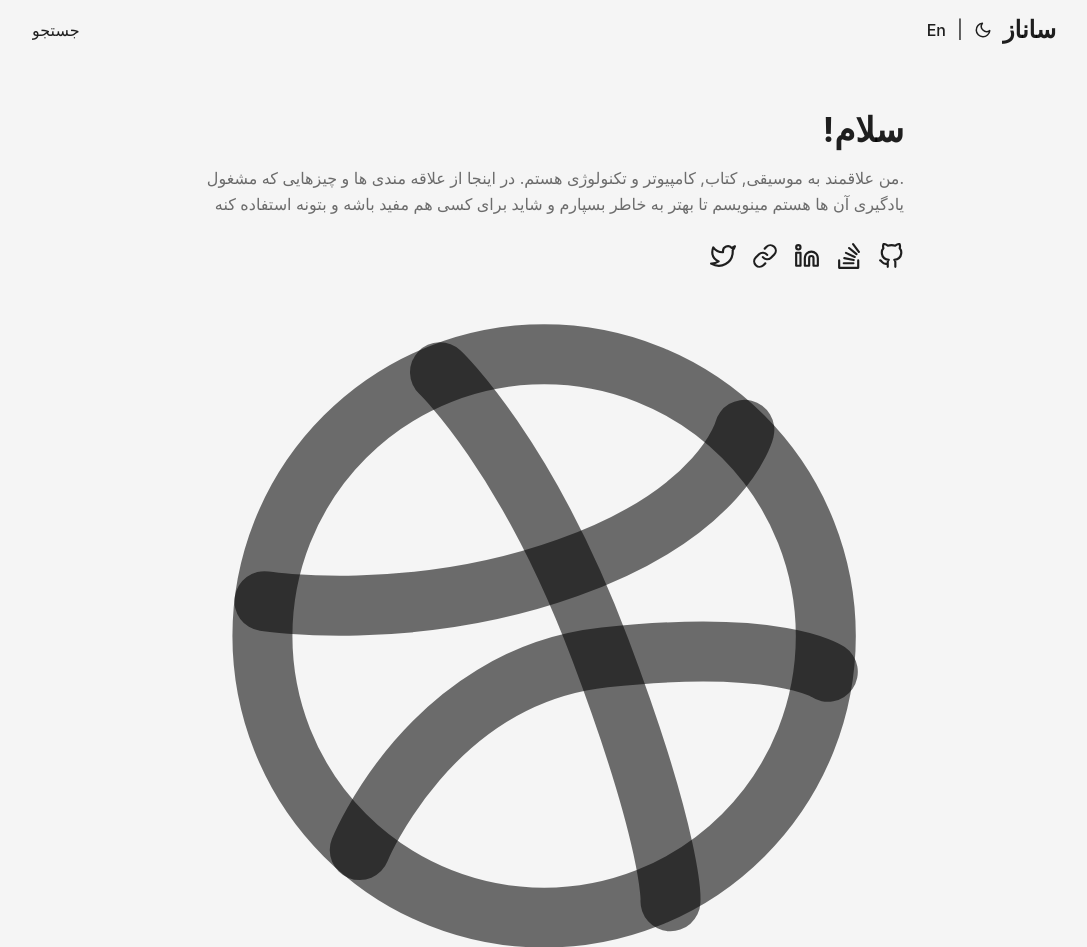
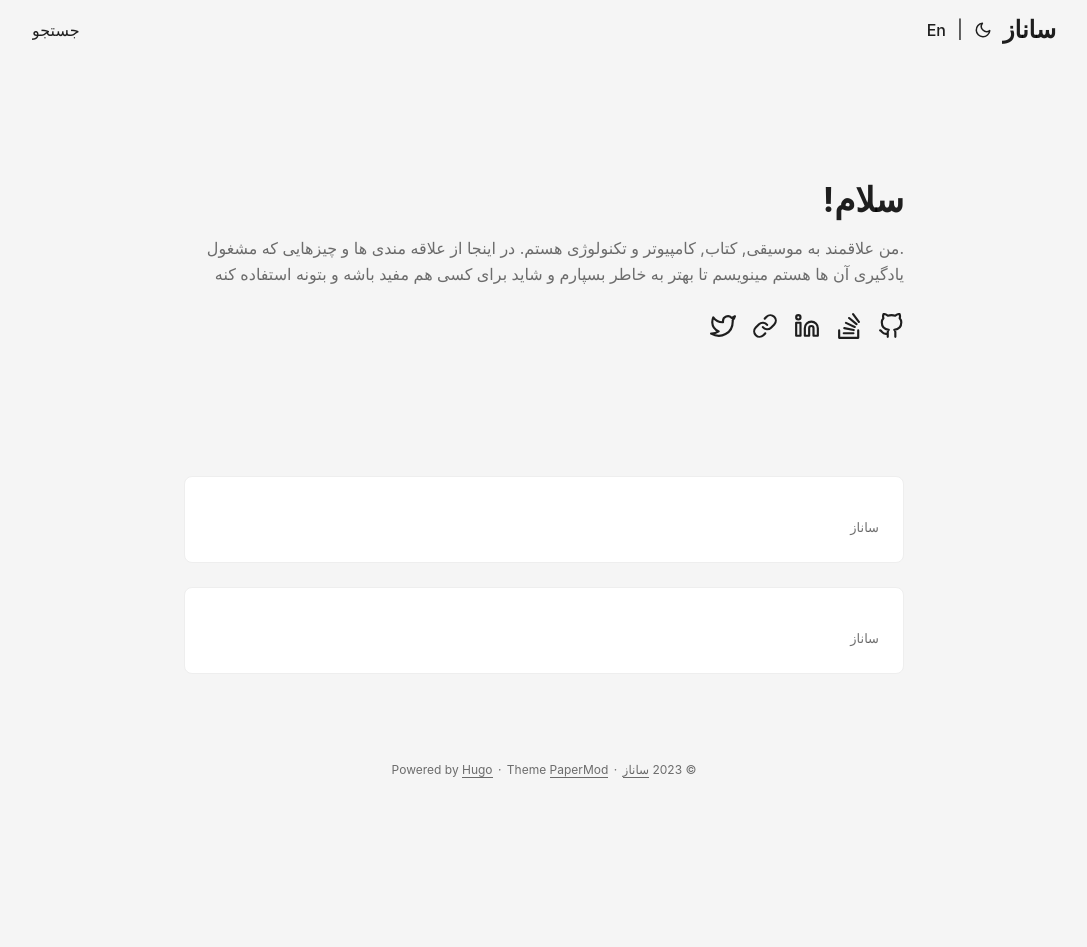
Before and after one commit to sanazmhd/Sanaz.github.io, a plain HTML site: page fa/index.html in a window 1280 px wide. Shown: the top 947 px of the page, without its empty margins (96-1183 px from the left). After the commit the page ends 800 px from the top, so only its background shows below. Drawn offline with Linux system fonts and the light colour scheme.

Commit message:
Update index.html

```diff
--- a/fa/index.html
+++ b/fa/index.html
@@ -189,14 +189,14 @@
 </svg>
   </a>
  <!-- <a href="https://dribbble.com/hadifar" target="_blank" rel="noopener noreferrer me" title="Dribbble">-->
-        <svg xmlns="http://www.w3.org/2000/svg" viewBox="0 0 24 24" fill="none" stroke="currentColor" stroke-width="2"
+       <!-- <svg xmlns="http://www.w3.org/2000/svg" viewBox="0 0 24 24" fill="none" stroke="currentColor" stroke-width="2"
     stroke-linecap="round" stroke-linejoin="round">
     <circle style="font-variation-settings:normal" cx="12.004" cy="12" r="9.39" paint-order="stroke fill markers" />
     <path style="font-variation-settings:normal"
         d="M5.858 19.136s2.343-5.79 8.161-6.422c5.818-.633 7.442.479 7.442.479M2.68 10.839s4.91.752 10.112-1.11c5.202-1.863 5.887-4.601 5.887-4.601" />
     <path style="font-variation-settings:normal"
         d="M8.533 3.208s2.888 2.73 5.339 9.235c2.451 6.505 2.344 8.4 2.344 8.4" />
-</svg>
+</svg>-->
     </a>
 </div>
 
```
